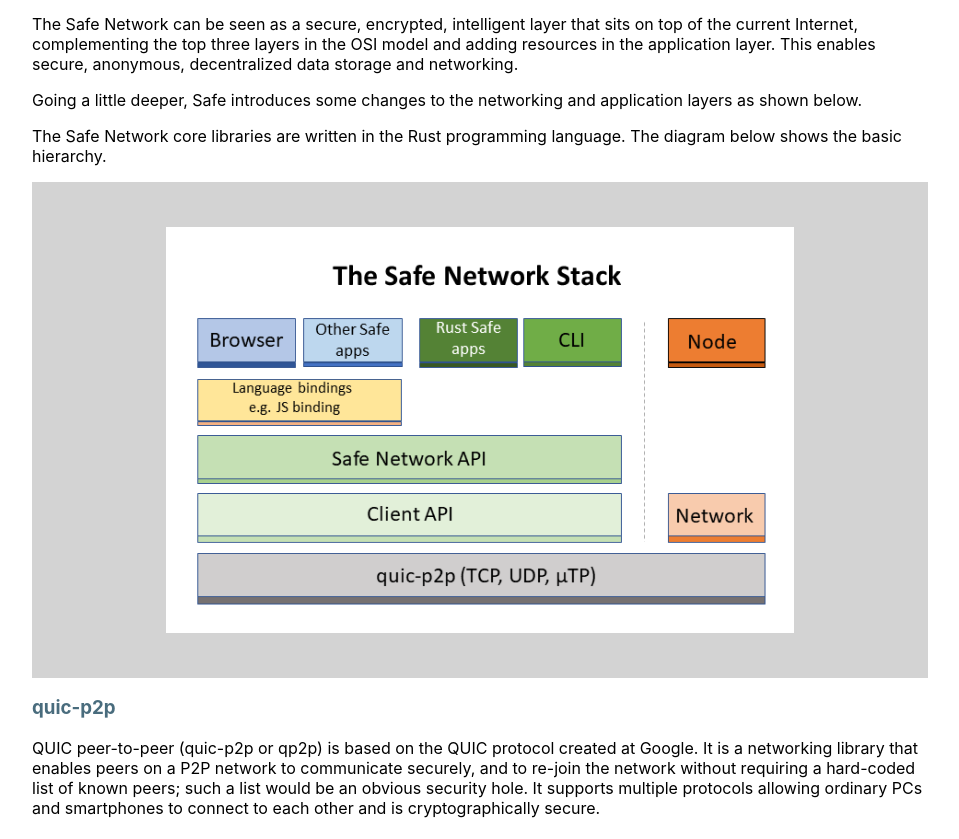
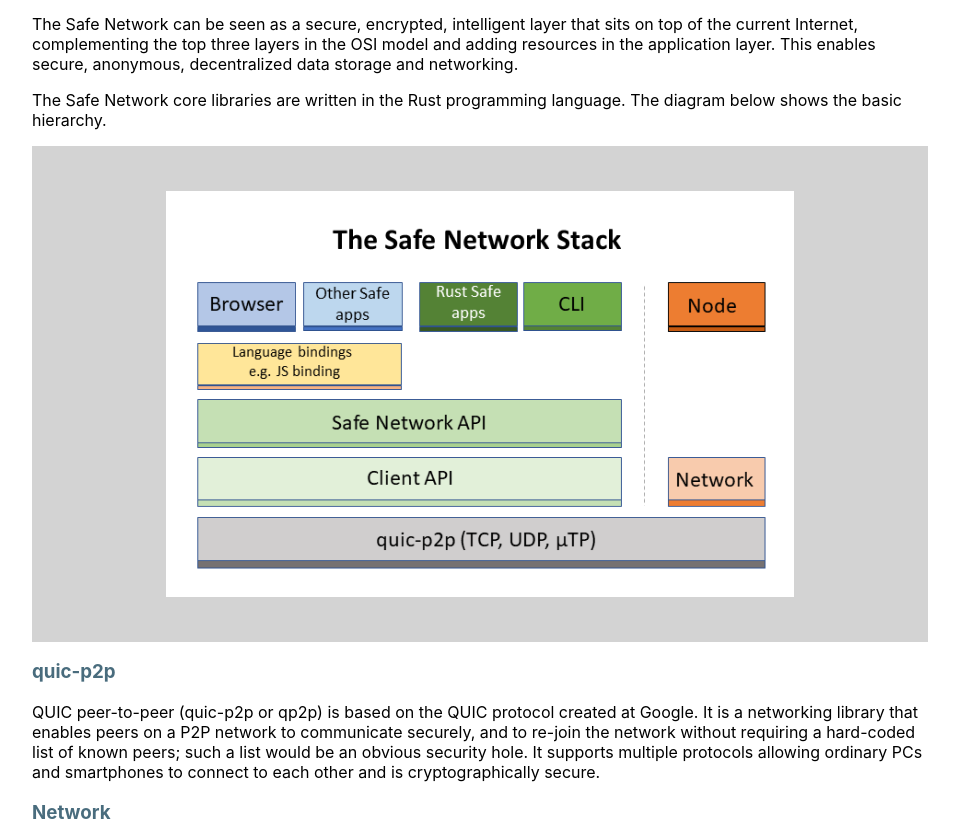
Before and after one commit to safenetwork/primer.safenetwork.org, a React (Create React App) app: page / in a window 1280 px wide. Shown: the part 5850-6689 px from the top of the page, without its empty margins (160-1119 px from the left). Built offline with nearby package versions, Linux system fonts and the light colour scheme; the HTML template or start-up script is replaced by a standard one.

Commit message:
Update Chap2.js

```diff
--- a/src/pages/Chap2.js
+++ b/src/pages/Chap2.js
@@ -28,7 +28,7 @@
 
 <p>The Safe Network can be seen as a secure, encrypted, intelligent layer that sits on top of the current Internet, complementing the top three layers in the OSI model and adding resources in the application layer. This enables secure, anonymous, decentralized data storage and networking.</p>
 
-<p>Going a little deeper, Safe introduces some changes to the networking and application layers as shown below.</p>
+
 
 
 
```
